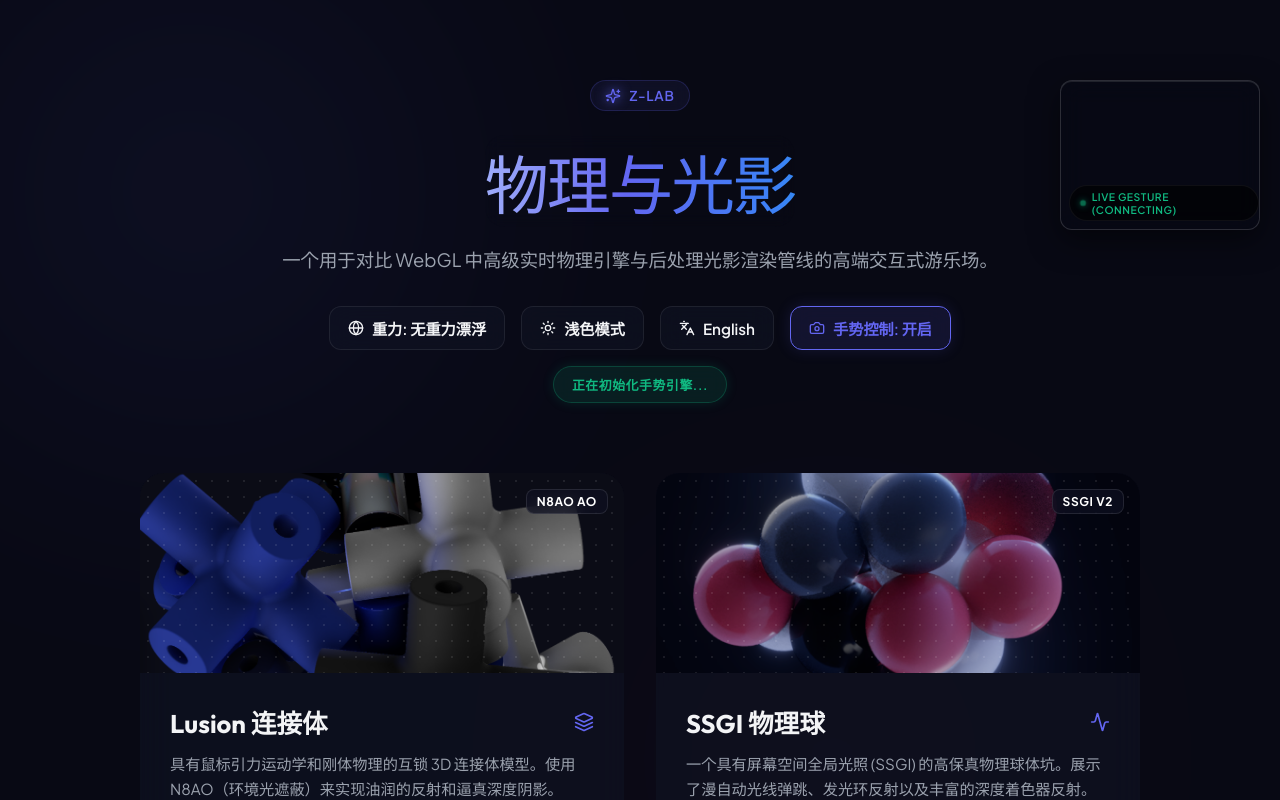
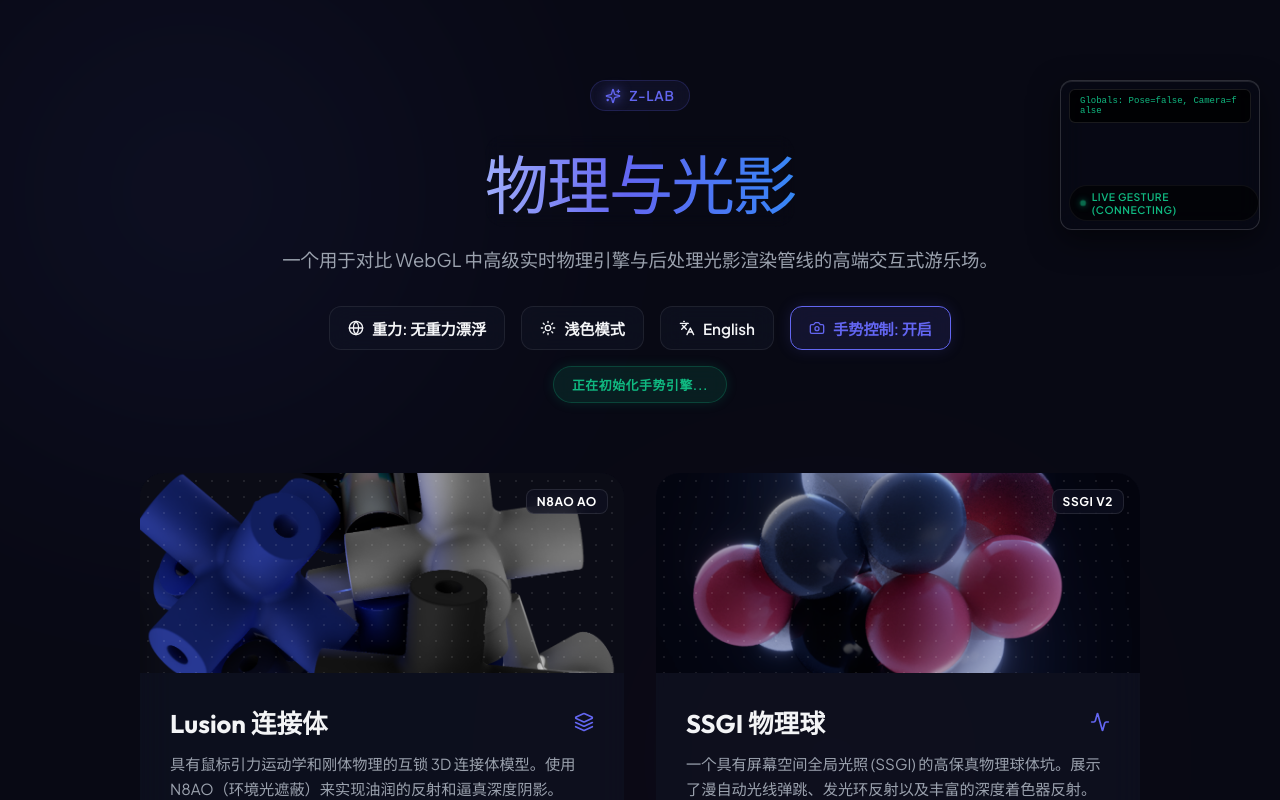
Before and after one commit to pyw110001/BallPit-Total, a React (Vite) app: page / in a window 1280 px wide. Both pictures are taken after a click on the button "Toggle Gesture Control". Shown: the top 800 px of the page. Built offline with nearby package versions, Linux system fonts and the light colour scheme; no server answers.

Commit message:
feat: add real-time diagnostic overlay to GestureController to trace stuck webcam state

```diff
--- a/src/components/GestureController.tsx
+++ b/src/components/GestureController.tsx
@@ -15,6 +15,7 @@ export default function GestureController({
   const [error, setError] = useState<string | null>(null)
   const [statusKey, setStatusKey] = useState<'initializing' | 'ready' | 'error' | 'disabled'>('initializing')
   const [frameCount, setFrameCount] = useState(0)
+  const [debugInfo, setDebugInfo] = useState<string>('Booting...')
 
   const poseRef = useRef<any>(null)
   const cameraRef = useRef<any>(null)
@@ -56,11 +57,14 @@ export default function GestureController({
   useEffect(() => {
     let activeLocal = true
     setStatusKey('initializing')
+    setDebugInfo('Script checking started...')
 
     // Polling to wait for MediaPipe scripts (loaded statically in index.html) to be defined on window
     const checkInterval = setInterval(() => {
       const PoseClass = (window as any).Pose
       const CameraClass = (window as any).Camera
+
+      setDebugInfo(`Globals: Pose=${!!PoseClass}, Camera=${!!CameraClass}`)
 
       if (PoseClass && CameraClass) {
         clearInterval(checkInterval)
@@ -77,6 +81,7 @@ export default function GestureController({
       if (activeLocal && (!window.hasOwnProperty('Pose') || !window.hasOwnProperty('Camera'))) {
         setError('MediaPipe loading timeout')
         setStatusKey('error')
+        setDebugInfo('MediaPipe script load timeout!')
       }
     }, 15000)
 
@@ -99,6 +104,7 @@ export default function GestureController({
         setStatusKey('disabled')
         setFrameCount(0)
         frameCountRef.current = 0
+        setDebugInfo('Gesture control disabled')
         const canvas = document.getElementById('camera-canvas') as HTMLCanvasElement
         if (canvas) {
           const ctx = canvas.getContext('2d')
@@ -112,6 +118,7 @@ export default function GestureController({
     if (cameraRef.current) {
       try {
         cameraRef.current.stop()
+        setDebugInfo('Camera stopped')
       } catch (e) {
         console.warn('Camera stop error:', e)
       }
@@ -131,6 +138,7 @@ export default function GestureController({
     // Fetch video element directly by ID (avoiding React Ref timing race conditions)
     const videoElement = document.getElementById('webcam') as HTMLVideoElement
     if (!videoElement) {
+      setDebugInfo('Webcam DOM not ready, retrying...')
       // Retry slightly later if DOM element is not mounted yet
       setTimeout(startCamera, 100)
       return
@@ -140,24 +148,45 @@ export default function GestureController({
       const CameraClass = (window as any).Camera
       if (!CameraClass) {
         setStatusKey('error')
+        setDebugInfo('Camera class not found')
         return
       }
 
+      setDebugInfo('Instantiating camera...')
       // Initialize camera directly using MediaPipe's Camera helper
       cameraRef.current = new CameraClass(videoElement, {
         onFrame: async () => {
           if (poseRef.current && active) {
+            try {
               await poseRef.current.send({ image: videoElement })
+            } catch (err: any) {
+              setDebugInfo(`Pose.send error: ${err.message}`)
+            }
           }
         },
         width: 320,
         height: 240
       })
-      await cameraRef.current.start()
+
+      setDebugInfo('Starting Camera...')
+      const startPromise = cameraRef.current.start()
+      if (startPromise && typeof startPromise.then === 'function') {
+        startPromise
+          .then(() => {
+            setDebugInfo('Camera start promise resolved!')
+          })
+          .catch((err: any) => {
+            setDebugInfo(`Camera start promise rejected: ${err.message}`)
+            setStatusKey('error')
+          })
+      } else {
+        setDebugInfo('Camera started (sync/no promise)')
+      }
     } catch (err: any) {
       console.error('Camera start failed:', err)
       setError(err.message || 'Webcam error')
       setStatusKey('error')
+      setDebugInfo(`Camera exception: ${err.message}`)
     }
   }
 
@@ -165,9 +194,11 @@ export default function GestureController({
     const PoseClass = (window as any).Pose
     if (!PoseClass) {
       setStatusKey('error')
+      setDebugInfo('Pose class not found')
       return
     }
 
+    try {
       const pose = new PoseClass({
         locateFile: (file: string) => `https://cdn.jsdelivr.net/npm/@mediapipe/pose/${file}`
       })
@@ -181,12 +212,17 @@ export default function GestureController({
 
       pose.onResults(onPoseResults)
       poseRef.current = pose
+      setDebugInfo('Pose initialized successfully')
 
       if (active) {
         startCamera()
         setStatusKey('ready')
       } else {
         setStatusKey('disabled')
+      }
+    } catch (err: any) {
+      setDebugInfo(`Pose init error: ${err.message}`)
+      setStatusKey('error')
     }
   }
 
@@ -207,6 +243,9 @@ export default function GestureController({
     if (frameCountRef.current % 5 === 0) {
       setFrameCount(frameCountRef.current)
     }
+
+    // Always update debug info with frame count and landmarks presence
+    setDebugInfo(`Frame: ${frameCountRef.current}, Landmarks: ${!!results.poseLandmarks}`)
 
     // 1. Mirror draw camera feed only
     ctx.save()
@@ -416,11 +455,31 @@ export default function GestureController({
 
       {/* Floating webcam skeletal preview canvas */}
       {active && (
-        <div className="gesture-camera-preview animate-fade-in">
+        <div className="gesture-camera-preview animate-fade-in" style={{ position: 'fixed' }}>
+          {/* Debug Overlay Panel */}
+          <div style={{
+            position: 'absolute',
+            top: '8px',
+            left: '8px',
+            right: '8px',
+            background: 'rgba(0, 0, 0, 0.8)',
+            color: '#10b981',
+            fontSize: '9px',
+            fontFamily: 'monospace',
+            padding: '6px 10px',
+            borderRadius: '6px',
+            pointerEvents: 'none',
+            wordBreak: 'break-all',
+            border: '1px solid rgba(255, 255, 255, 0.1)',
+            zIndex: 20
+          }}>
+            {debugInfo}
+          </div>
           <canvas
             id="camera-canvas"
             width={200}
             height={150}
+            style={{ display: 'block', width: '100%', height: '100%' }}
           />
           <div className="preview-indicator">
             <span className="pulse-dot"></span>
```
Lines whose indentation alone changed are shown as unchanged.
